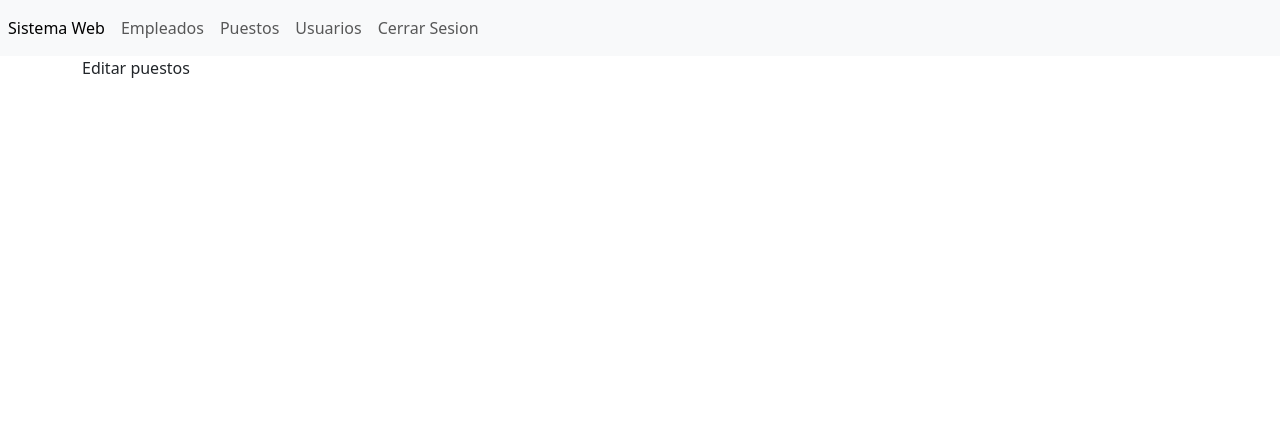
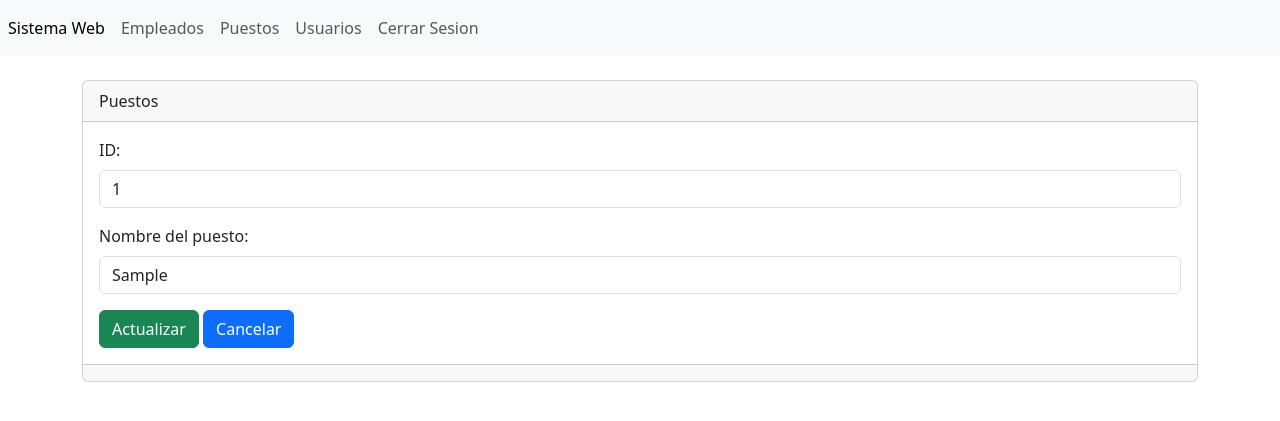
Before and after one commit to Eduardoo05/php-App-register, a PHP site: page /practicos/secciones/puestos/editar.php?txtID=1 in a window 1280 px wide. Shown: the top 421 px of the page. Run offline with PHP 8.4, Linux system fonts and the light colour scheme; tables that the repository leaves empty or names only in its code hold one stand-in row (values such as "Sample post").

Commit message:
se habilito el boton editar en la carpeta de puestos a modo de crud

```diff
--- a/secciones/puestos/editar.php
+++ b/secciones/puestos/editar.php
@@ -1,5 +1,103 @@
 <?php include("../../templates/header.php"); ?>
 
-Editar puestos
+<?php
+
+include("../../bd.php");
+
+    //como se lee: si recibimoes este dato
+    if(isset($_GET['txtID'])){
+        //vamos a almacenar el id
+        $txtID=(isset($_GET['txtID']))?$_GET['txtID']:"";
+
+        //vamos a preparar una instruccion SQL
+        $sentencia=$conexion->prepare("SELECT * FROM tbl_puestos WHERE id=:id");
+        //vamos a pasar un parametro para editarlo
+        $sentencia->bindParam(":id", $txtID);
+        //y lo editamos
+        $sentencia->execute();
+        $registro=$sentencia->fetch(PDO::FETCH_LAZY);
+        $nombredelpuesto=$registro["puestodelempleado"];
+
+
+    }
+
+    if($_POST){
+
+        //recolectamos los datos del metodo post
+        $txtID=(isset($_POST['txtID']))?$_POST['txtID']:"";
+        $nombredelpuesto=(isset($_POST["nombredelpuesto"])?$_POST["nombredelpuesto"]:"");
+        //preparar la inserccion de los datos
+        $sentencia=$conexion->prepare("UPDATE tbl_puestos SET puestodelempleado=:nombredelpuesto
+                    WHERE id=:id");
+        //Asignando los valores que vienen del metodo POST (los que vienen del formulario)
+        $sentencia->bindParam(":nombredelpuesto", $nombredelpuesto);
+        $sentencia->bindParam(":id", $txtID);
+        $sentencia->execute();
+        header("Location:index.php");
+
+    }
+
+
+?>
+
+<br/>
+
+<div class="card">
+    <div class="card-header">Puestos</div>
+    <div class="card-body">
+
+        <form action="" method="post" enctype="multipart/form-data">
+
+            <div class="mb-3">
+                <label for="txtID" class="form-label">ID:</label>
+                <input
+                    type="text"
+                    class="form-control"
+                    name="txtID"
+                    id="txtID"
+                    aria-describedby="helpId"
+                    placeholder="ID"
+                    readonly
+                    value="<?php echo $txtID; ?>"
+                />
+
+            </div>
+
+
+            <div class="mb-3">
+                <label for="nombredelpuesto" class="form-label">Nombre del puesto:</label>
+                <input
+                    type="text"
+                    class="form-control"
+                    name="nombredelpuesto"
+                    id="nombredelpuesto"
+                    aria-describedby="helpId"
+                    placeholder="Nombre del puesto"
+                    value="<?php echo $nombredelpuesto; ?>"
+                />
+
+            </div>
+
+            <button
+                type="type"
+                class="btn btn-success"
+            >
+                Actualizar
+            </button>
+            <a
+                name=""
+                id=""
+                class="btn btn-primary"
+                href="index.php"
+                role="button"
+                >Cancelar</a
+            >
+
+        </form>
+
+    </div>
+    <div class="card-footer text-muted"></div>
+</div>
+
 
 <?php include("../../templates/footer.php"); ?>
```
Also changed, not shown: secciones/puestos/index.php (+6 -7 lines).
